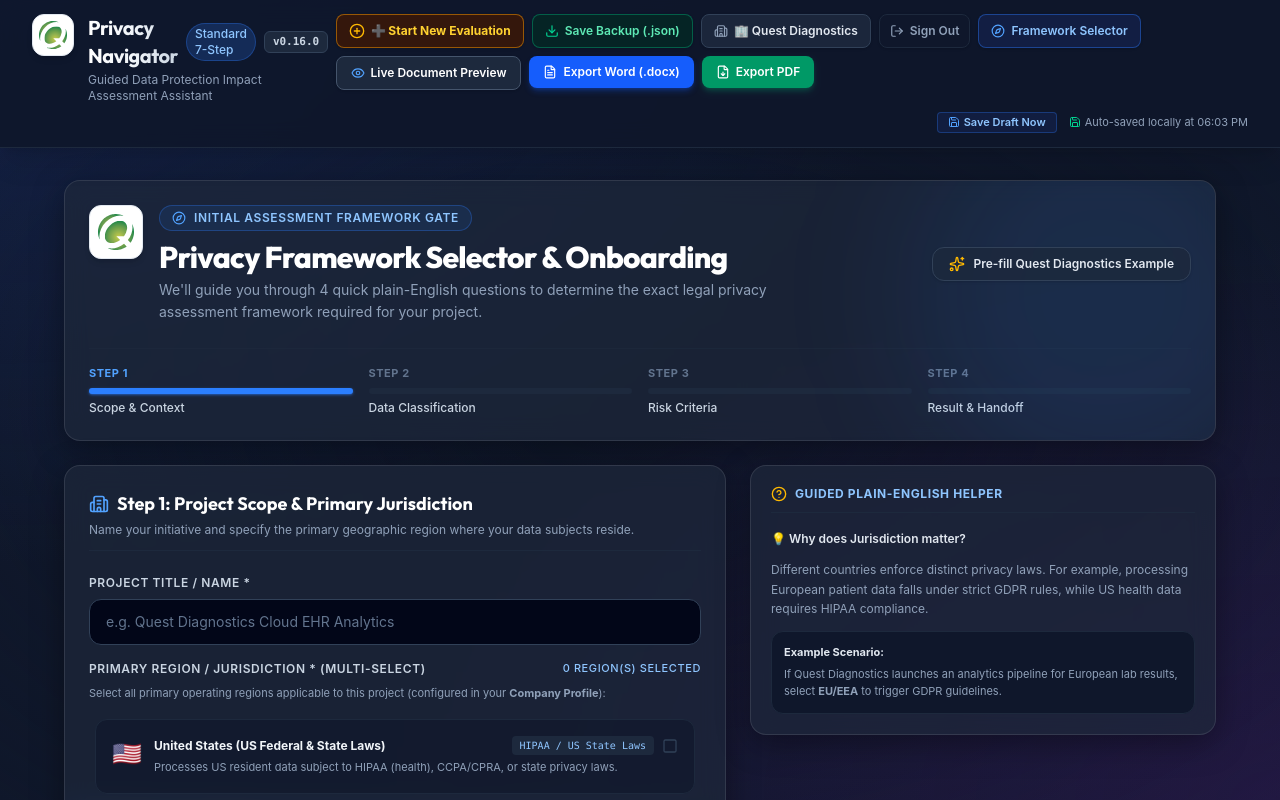
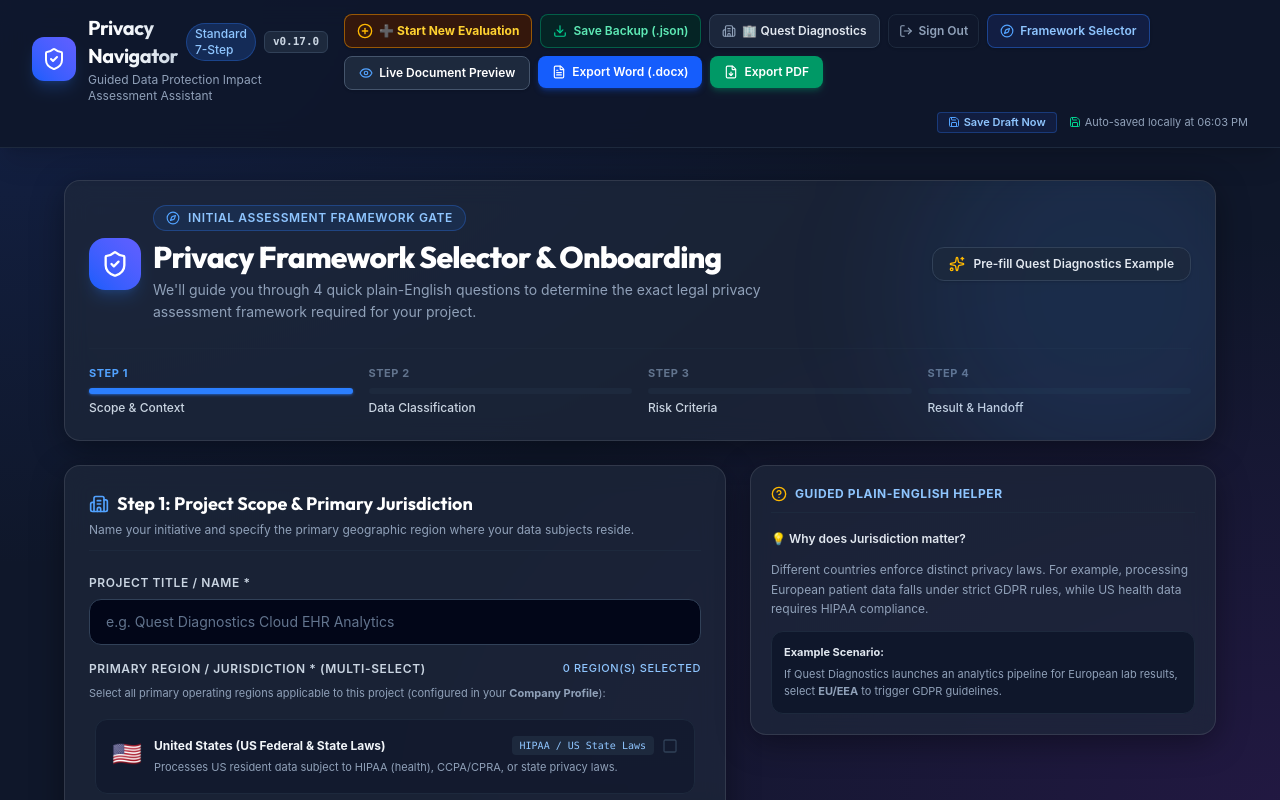
Before and after one commit to grebnetro/privacy-navigator, a React (Vite) app: page / in a window 1280 px wide. Both pictures are taken after a click on the button "Sign In with Quest Enterprise SSO (Okta / Azure AD)". Shown: the top 800 px of the page. Built offline with nearby package versions, Linux system fonts and the light colour scheme.

Commit message:
0.17.0: Restored Original ShieldCheck Privacy Badge Logo

```diff
--- a/src/components/Header.tsx
+++ b/src/components/Header.tsx
@@ -1,5 +1,6 @@
 import React, { useState } from 'react';
 import {
+  ShieldCheck,
   FileDown,
   FileText,
   Eye,
@@ -84,9 +85,9 @@
   return (
     <header className="sticky top-0 z-40 bg-slate-900/90 backdrop-blur-md border-b border-slate-800 text-white px-4 lg:px-8 py-3.5 shadow-xl">
       <div className="max-w-7xl mx-auto flex flex-col md:flex-row items-start justify-between gap-4">
-        <div className="flex items-start space-x-3.5">
-          <div className="p-1.5 bg-white rounded-xl border border-slate-200 shadow-md flex items-center justify-center shrink-0">
-            <img src="/DGX.svg" alt="Quest Diagnostics Logo" className="h-7 w-auto object-contain" />
+        <div className="flex items-center space-x-3">
+          <div className="p-2.5 bg-gradient-to-tr from-blue-600 to-indigo-500 rounded-xl shadow-lg shadow-blue-500/20 shrink-0">
+            <ShieldCheck className="w-6 h-6 text-white" />
           </div>
           <div>
             <div className="flex items-center gap-2">
--- a/src/components/LoginPage.tsx
+++ b/src/components/LoginPage.tsx
@@ -1,5 +1,5 @@
-import React, { useState } from 'react';
-import { Lock, Mail, ArrowRight, Sparkles } from 'lucide-react';
+import React, { useState, type FormEvent } from 'react';
+import { ShieldCheck, Lock, Mail, ArrowRight, Sparkles } from 'lucide-react';
 
 interface LoginPageProps {
   onLogin: () => void;
@@ -10,7 +10,7 @@
   const [password, setPassword] = useState('password123');
   const [isLoading, setIsLoading] = useState(false);
 
-  const handleSubmit = (e: React.FormEvent) => {
+  const handleSubmit = (e: FormEvent) => {
     e.preventDefault();
     setIsLoading(true);
     setTimeout(() => {
@@ -38,8 +38,8 @@
       <div className="max-w-md w-full relative z-10 space-y-6">
         {/* Logo & Portal Branding */}
         <div className="text-center space-y-3">
-          <div className="inline-flex p-3 bg-white rounded-2xl border border-slate-200 shadow-2xl items-center justify-center mb-1">
-            <img src="/DGX.svg" alt="Quest Diagnostics Logo" className="h-11 w-auto object-contain" />
+          <div className="inline-flex p-3 bg-gradient-to-tr from-blue-600 to-indigo-500 rounded-2xl shadow-2xl items-center justify-center mb-1">
+            <ShieldCheck className="w-8 h-8 text-white" />
           </div>
           <h1 className="text-2xl md:text-3xl font-extrabold font-heading tracking-tight bg-gradient-to-r from-white via-slate-100 to-slate-300 bg-clip-text text-transparent">
             Privacy Navigator
--- a/src/components/onboarding/OnboardingWizard.tsx
+++ b/src/components/onboarding/OnboardingWizard.tsx
@@ -159,9 +159,9 @@
       <div className="glass-panel rounded-2xl p-6 border border-slate-800 shadow-xl bg-gradient-to-r from-slate-900 via-slate-900/90 to-blue-950/40 relative overflow-hidden">
         <div className="absolute right-0 top-0 w-96 h-96 bg-blue-500/10 rounded-full blur-3xl -mr-20 -mt-20 pointer-events-none" />
         <div className="relative z-10 flex flex-col md:flex-row md:items-center justify-between gap-4">
-          <div className="flex items-start gap-4">
-            <div className="p-2 bg-white rounded-xl border border-slate-200 shadow-md shrink-0 hidden sm:flex items-center justify-center">
-              <img src="/DGX.svg" alt="Quest Diagnostics Logo" className="h-9 w-auto object-contain" />
+          <div className="flex items-center gap-3">
+            <div className="p-3 bg-gradient-to-tr from-blue-600 to-indigo-500 rounded-2xl shadow-lg shadow-blue-500/20 shrink-0 hidden sm:flex items-center justify-center">
+              <ShieldCheck className="w-7 h-7 text-white" />
             </div>
             <div>
               <div className="inline-flex items-center gap-2 px-3 py-1 rounded-full bg-blue-500/10 border border-blue-500/30 text-blue-300 text-xs font-semibold uppercase tracking-wider mb-2">
--- a/version.json
+++ b/version.json
@@ -1,4 +1,4 @@
 {
-  "version": "0.16.0",
+  "version": "0.17.0",
   "updated": "2026-08-06"
 }
```
Also changed, not shown: 1 other file (tests, documents, lock files or other folders).
